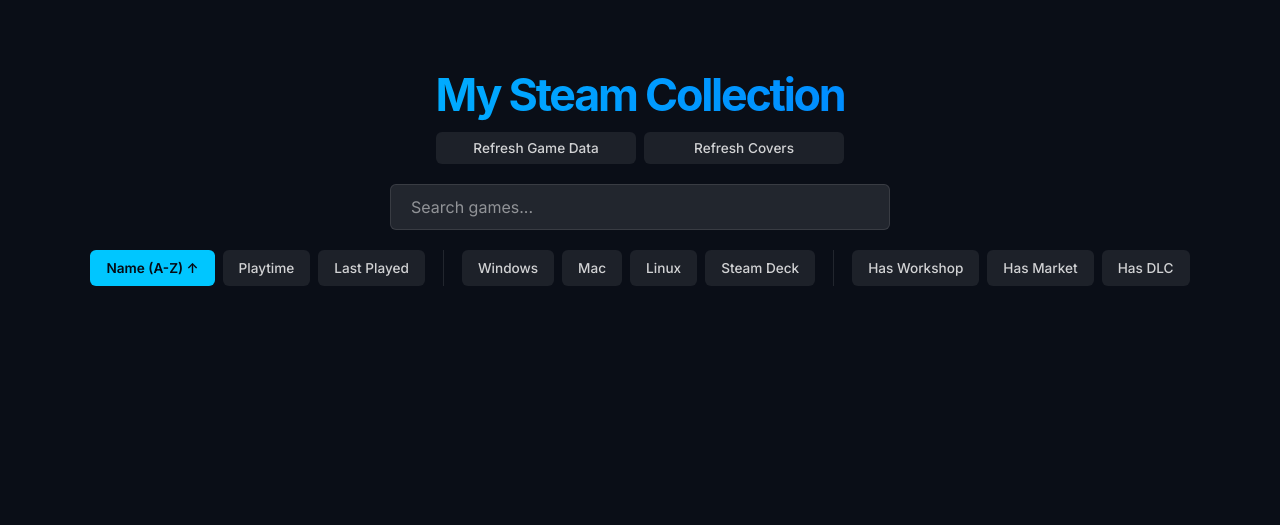
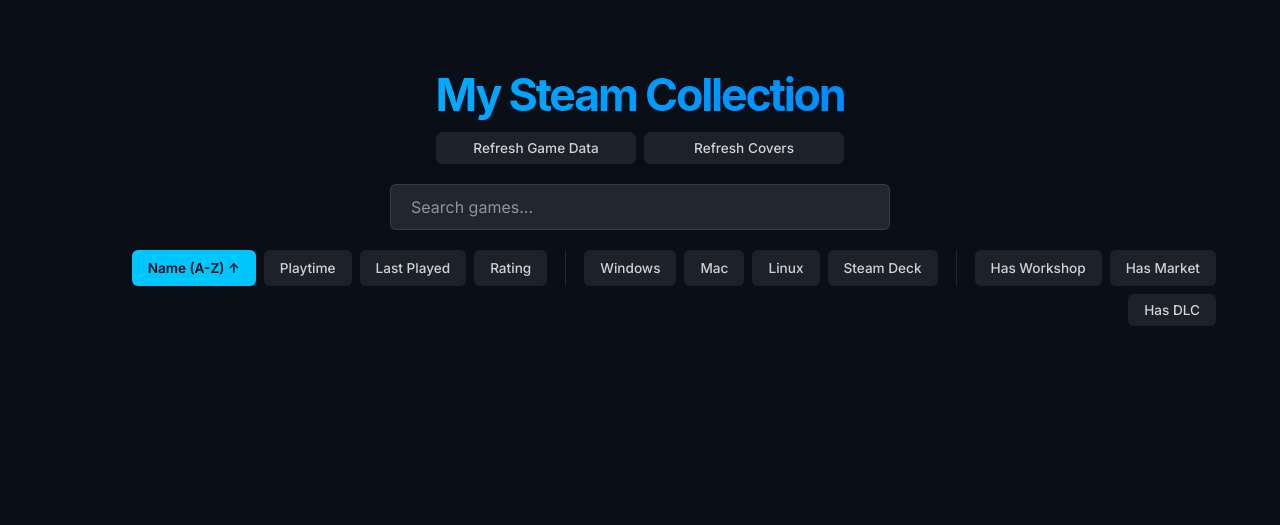
Before and after one commit to spencerboggs/steam-game-viewer, a Flask app: template templates/index.html in a window 1280 px wide. Shown: the top 525 px of the page. Run offline with Flask 3, Linux system fonts and the light colour scheme; the template is opened without the code that fills it, so the values that code supplies are empty.

Commit message:
Add files via upload

```diff
--- a/templates/index.html
+++ b/templates/index.html
@@ -37,6 +37,8 @@
                     <button class="sort-btn" data-sort="name" data-default-direction="asc">Name (A-Z)</button>
                     <button class="sort-btn" data-sort="playtime" data-default-direction="desc">Playtime</button>
                     <button class="sort-btn" data-sort="last_played" data-default-direction="desc">Last Played</button>
+                    <button class="sort-btn" data-sort="rating" data-default-direction="desc">Rating</button>
+
                     <span class="sort-divider"></span>
                     <button class="sort-btn" data-sort="windows" data-default-direction="desc">Windows</button>
                     <button class="sort-btn" data-sort="mac" data-default-direction="desc">Mac</button>
@@ -239,6 +241,12 @@
                             return sortDirection === 'asc'
                                 ? valueA - valueB
                                 : valueB - valueA;
+
+                        case 'rating':
+                            valueA = parseFloat(a.querySelector('.rating-value')?.value || 0);
+                            valueB = parseFloat(b.querySelector('.rating-value')?.value || 0);
+                            break;
+
 
                         case 'windows':
                             valueA = parseFloat(a.dataset.windows) || 0;
```
